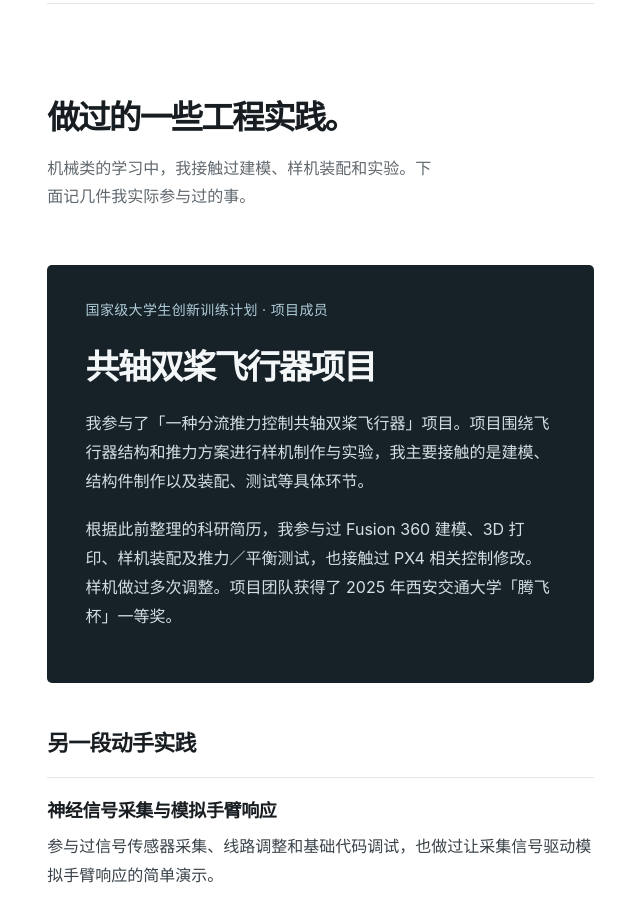
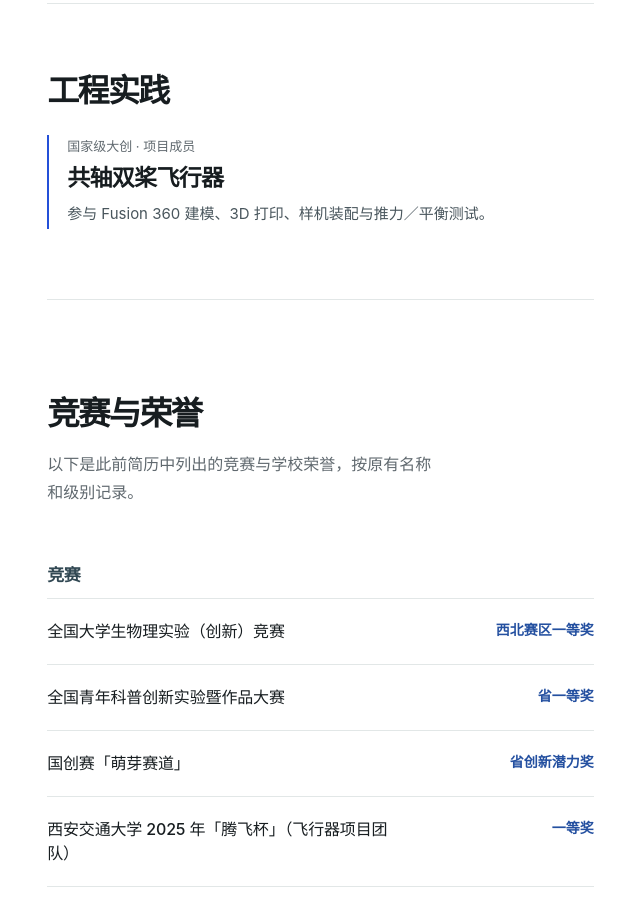
Before and after one commit to ysr666/ysr666.github.io, a plain HTML site: page index.html in a window 1280 px wide. Shown: the part 3980-4896 px from the top of the page, without its empty margins (621-1261 px from the left). Drawn offline with Linux system fonts and the light colour scheme; a web font is replaced by a local one.

Commit message:
Condense engineering section to a concise project note

```diff
--- a/index.html
+++ b/index.html
@@ -95,22 +95,12 @@
 <div class="mini-project"><div><h3>A-Share Trader</h3><p data-en="A local market research workflow for scanning, portfolio records and email alerts. Advisory only; it does not execute trades." data-zh="本地市场研究与风险提醒工作流，整合扫描、持仓记录和邮件简报；提供辅助分析，不连接券商执行交易。">本地市场研究与风险提醒工作流，整合扫描、持仓记录和邮件简报；提供辅助分析，不连接券商执行交易。</p><div class="mini-meta">Python · AKShare · Automation</div></div><a aria-label="A-Share Trader on GitHub" href="https://github.com/ysr666/a-share-trader" rel="noopener noreferrer" target="_blank">↗</a></div>
 </section>
 <section aria-labelledby="journey-title" class="body-section journey-section" id="journey">
-<div class="section-intro">
-<h2 data-en="Some hands-on engineering." data-zh="做过的一些工程实践。" id="journey-title">做过的一些工程实践。</h2>
-<p data-en="In my mechanical engineering studies, I've worked with CAD, prototype assembly and testing. Here are a few things I participated in." data-zh="机械类的学习中，我接触过建模、样机装配和实验。下面记几件我实际参与过的事。">机械类的学习中，我接触过建模、样机装配和实验。下面记几件我实际参与过的事。</p>
+<h2 data-en="Engineering" data-zh="工程实践" id="journey-title">工程实践</h2>
+<div class="engineering-brief">
+<p class="engineering-meta" data-en="National Undergraduate Innovation Training Program · Team member" data-zh="国家级大创 · 项目成员">国家级大创 · 项目成员</p>
+<h3 data-en="Coaxial dual-rotor aircraft" data-zh="共轴双桨飞行器">共轴双桨飞行器</h3>
+<p data-en="Contributed to Fusion 360 modelling, 3D printing, prototype assembly, and thrust/balance testing." data-zh="参与 Fusion 360 建模、3D 打印、样机装配与推力／平衡测试。">参与 Fusion 360 建模、3D 打印、样机装配与推力／平衡测试。</p>
 </div>
-<article aria-labelledby="research-title" class="research-story">
-<p class="research-eyebrow" data-en="National undergraduate innovation training project · Team member" data-zh="国家级大学生创新训练计划 · 项目成员">国家级大学生创新训练计划 · 项目成员</p>
-<h3 data-en="Coaxial dual-rotor aircraft" data-zh="共轴双桨飞行器项目" id="research-title">共轴双桨飞行器项目</h3>
-<p data-en="I was a member of the project 'A Coaxial Dual-Rotor Aircraft with Split Thrust Control'. My participation centred on CAD, making structural parts, assembly and prototype testing." data-zh="我参与了「一种分流推力控制共轴双桨飞行器」项目。项目围绕飞行器结构和推力方案进行样机制作与实验，我主要接触的是建模、结构件制作以及装配、测试等具体环节。">我参与了「一种分流推力控制共轴双桨飞行器」项目。项目围绕飞行器结构和推力方案进行样机制作与实验，我主要接触的是建模、结构件制作以及装配、测试等具体环节。</p>
-<p data-en="My earlier research CV records work with Fusion 360, 3D printing, assembly and thrust/balance tests, along with some exposure to PX4-related changes. The team went through several prototype revisions and received First Prize in the 2025 XJTU Tengfei Cup." data-zh="根据此前整理的科研简历，我参与过 Fusion 360 建模、3D 打印、样机装配及推力／平衡测试，也接触过 PX4 相关控制修改。样机做过多次调整。项目团队获得了 2025 年西安交通大学「腾飞杯」一等奖。">根据此前整理的科研简历，我参与过 Fusion 360 建模、3D 打印、样机装配及推力／平衡测试，也接触过 PX4 相关控制修改。样机做过多次调整。项目团队获得了 2025 年西安交通大学「腾飞杯」一等奖。</p>
-</article>
-<div class="research-side">
-<h3 data-en="Another small experiment" data-zh="另一段动手实践">另一段动手实践</h3>
-<div class="practice-entry">
-<h4 data-en="Signal acquisition and simulated arm response" data-zh="神经信号采集与模拟手臂响应">神经信号采集与模拟手臂响应</h4>
-<p data-en="I worked on basic sensor acquisition, wiring and code debugging, including a simple demonstration of a simulated arm responding to acquired signals." data-zh="参与过信号传感器采集、线路调整和基础代码调试，也做过让采集信号驱动模拟手臂响应的简单演示。">参与过信号传感器采集、线路调整和基础代码调试，也做过让采集信号驱动模拟手臂响应的简单演示。</p>
-</div></div>
 </section>
 <section aria-labelledby="honors-title" class="body-section awards-section" id="honors">
 <div class="section-intro">
@@ -127,7 +117,6 @@
 <h3 class="award-group-title" data-en="School recognition" data-zh="学校荣誉">学校荣誉</h3>
 <ul class="award-list"><li><span data-en="School merit student" data-zh="学校三好学生">学校三好学生</span><strong data-en="School-level" data-zh="校级">校级</strong></li></ul>
 </section>
-
 <section aria-labelledby="skills-title" class="body-section skills-section" id="skills"><div class="section-intro">
 <h2 data-en="Skills &amp; qualifications" data-zh="技术与语言" id="skills-title">技术与语言</h2>
 <p data-en="Tools used in projects, English qualifications, and subjects I am currently learning." data-zh="主要列出项目中使用过的工具、英语资格，以及目前正在学习的内容。">主要列出项目中使用过的工具、英语资格，以及目前正在学习的内容。</p>
--- a/styles.css
+++ b/styles.css
@@ -63,3 +63,12 @@ html[lang="en"] .intro h1{letter-spacing:-.07em}
 }
 /* Extremely narrow handsets: preserve meaningful navigation in both languages. */
 @media(max-width:360px){.topbar-inner{gap:7px;padding:0 10px}.identity{gap:6px}.identity-cn{display:none}.identity-name{font-size:13px}.identity-symbol{height:31px;width:31px}.topnav{gap:9px;font-size:12px}.header-end{gap:0}.language{min-width:36px;width:36px;padding:0 4px;height:38px}}
+
+/* Compact engineering entry for a career-focused portfolio. */
+.journey-section{padding-top:68px;padding-bottom:70px}
+.journey-section>h2{font-size:clamp(28px,2.5vw,38px);font-weight:600;letter-spacing:-.05em;line-height:1.2;margin:0 0 25px}
+.engineering-brief{border-left:2px solid var(--accent);padding:1px 0 2px 18px}
+.engineering-meta{font-size:13px;line-height:1.6;color:var(--muted);margin:0 0 6px}
+.engineering-brief h3{font-size:clamp(19px,2vw,23px);letter-spacing:-.03em;line-height:1.35;font-weight:600;margin:0 0 7px}
+.engineering-brief>p:last-child{font-size:15px;line-height:1.75;color:#49565d;max-width:50ch;margin:0}
+@media(max-width:530px){.journey-section{padding-top:56px;padding-bottom:58px}.journey-section>h2{margin-bottom:22px}.engineering-brief{padding-left:15px}}
```
Also changed, not shown: 1 other file.
